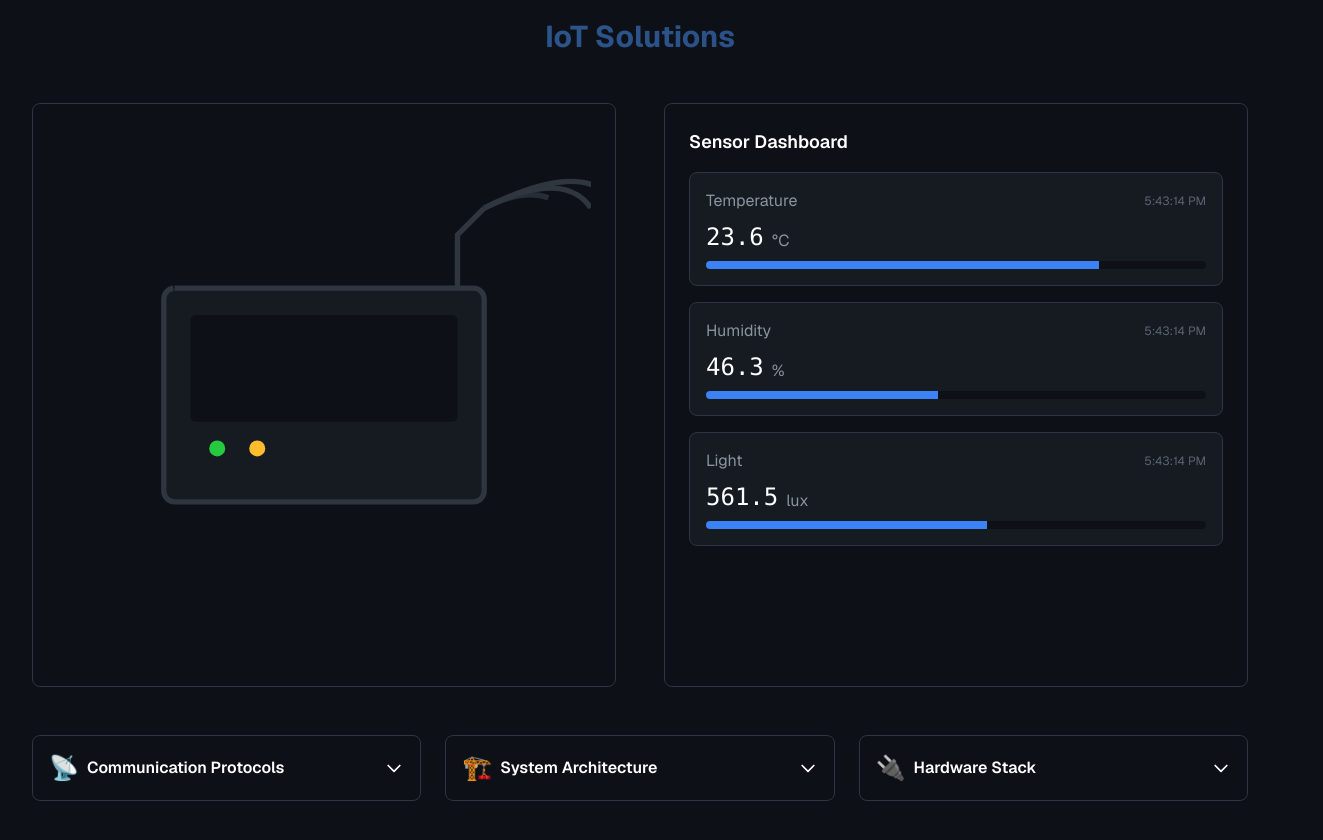
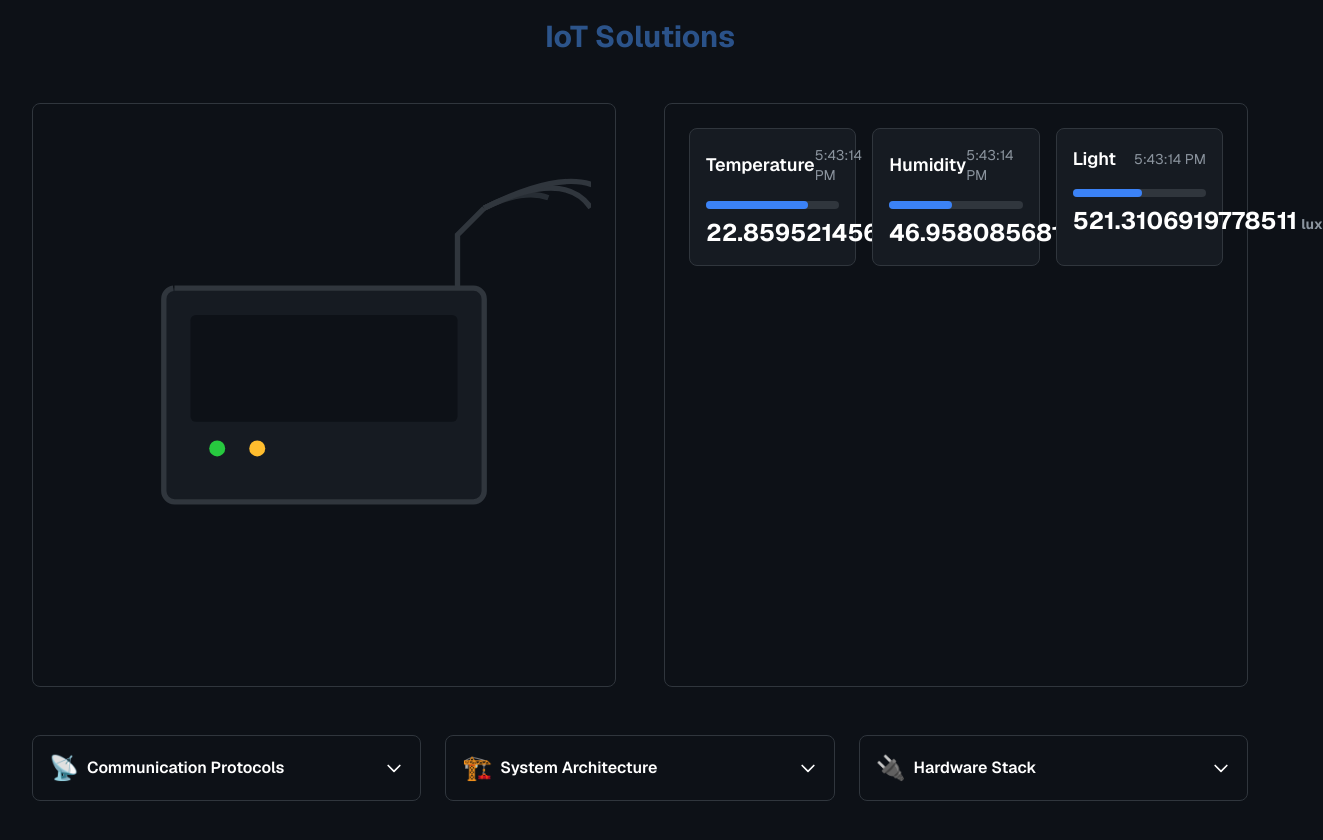
Before and after one commit to abdulwab/portfolio, a Next.js app: page / in a window 1280 px wide. Shown: the part 3620-4460 px from the top of the page, 1323 px wide, since content can reach past the window. Built offline with nearby package versions, Linux system fonts and the light colour scheme.

Commit message:
"feat(mqtt): update MQTT dashboard component - Add real-time data visualization - Implement MQTT connection handling - Add error boundaries - Optimize performance with useMemo - Add loading states"

```diff
--- a/src/components/MQTTDashboard.tsx
+++ b/src/components/MQTTDashboard.tsx
@@ -36,55 +36,57 @@ const generateMockData = (): SensorData[] => [
 ];
 
 export default function MQTTDashboard() {
-  const [sensorData, setSensorData] = useState<SensorData[]>(generateMockData());
+  const [data, setData] = useState<SensorData[]>(generateMockData());
 
   useEffect(() => {
     const interval = setInterval(() => {
-      setSensorData(generateMockData());
-    }, 2000);
+      setData(generateMockData());
+    }, 3000);
 
     return () => clearInterval(interval);
   }, []);
 
   return (
-    <div className="space-y-4">
-      <h3 className="text-lg font-semibold mb-4">Sensor Dashboard</h3>
-
-      <div className="grid gap-4">
-        <AnimatePresence mode="wait">
-          {sensorData.map((sensor) => (
+    <div className="grid grid-cols-1 sm:grid-cols-2 lg:grid-cols-3 gap-4">
+      <AnimatePresence mode="sync">
+        {data.map((sensor) => (
           <motion.div
             key={sensor.id}
-              layout
-              initial={{ opacity: 0, y: 20 }}
-              animate={{ opacity: 1, y: 0 }}
-              exit={{ opacity: 0, y: -20 }}
+            initial={{ opacity: 0, scale: 0.9 }}
+            animate={{ opacity: 1, scale: 1 }}
+            exit={{ opacity: 0, scale: 0.9 }}
+            transition={{ duration: 0.2 }}
             className="bg-[#161B22] p-4 rounded-lg border border-[#30363D]"
           >
-              <div className="flex justify-between items-center mb-2">
-                <span className="text-github-text">{sensor.type}</span>
-                <span className="text-xs text-github-text opacity-60">
-                  {sensor.timestamp.toLocaleTimeString()}
+            <div className="flex items-center justify-between mb-4">
+              <h3 className="text-lg font-semibold">{sensor.type}</h3>
+              <span className="text-sm text-github-text">
+                {new Date(sensor.timestamp).toLocaleTimeString()}
               </span>
             </div>
-              <div className="flex items-end gap-2">
-                <span className="text-2xl font-mono">
-                  {sensor.value.toFixed(1)}
-                </span>
-                <span className="text-github-text">{sensor.unit}</span>
-              </div>
-              <div className="mt-2 bg-[#0D1117] rounded-full h-2 overflow-hidden">
+
+            <div className="relative h-2 bg-[#30363D] rounded-full mb-2">
               <motion.div
-                  className="h-full bg-accent-iot"
+                className="absolute top-0 left-0 h-full rounded-full bg-accent-iot"
                 initial={{ width: 0 }}
-                  animate={{ width: `${(sensor.value / getMaxValue(sensor.type)) * 100}%` }}
+                animate={{
+                  width: `${(sensor.value / getMaxValue(sensor.type)) * 100}%`
+                }}
                 transition={{ duration: 0.5 }}
               />
+            </div>
+
+            <div className="flex items-center justify-between">
+              <span className="text-2xl font-bold">
+                {sensor.value}
+                <span className="text-sm ml-1 text-github-text">
+                  {sensor.unit}
+                </span>
+              </span>
             </div>
           </motion.div>
         ))}
       </AnimatePresence>
-      </div>
     </div>
   );
 }
```
Lines whose indentation alone changed are shown as unchanged.
